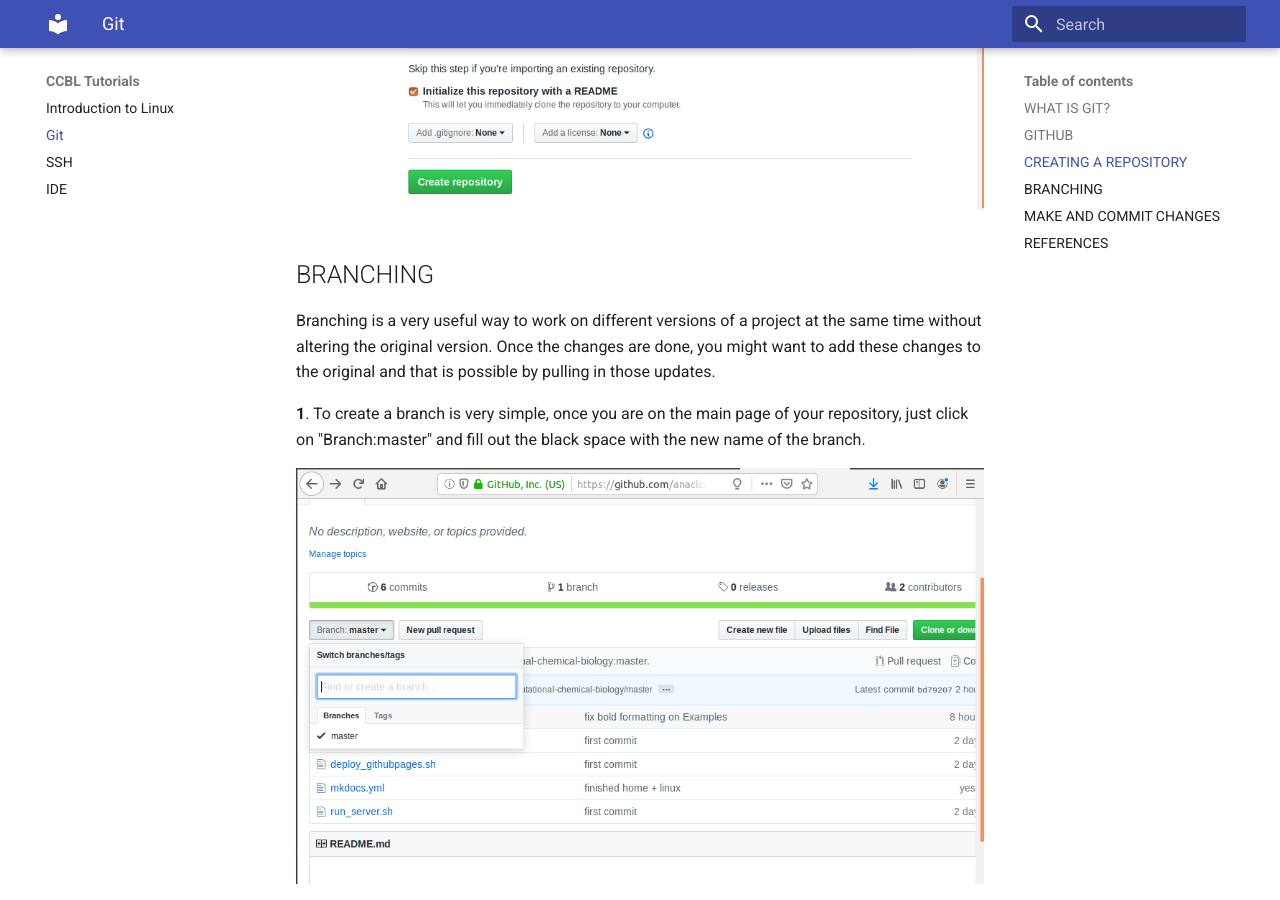
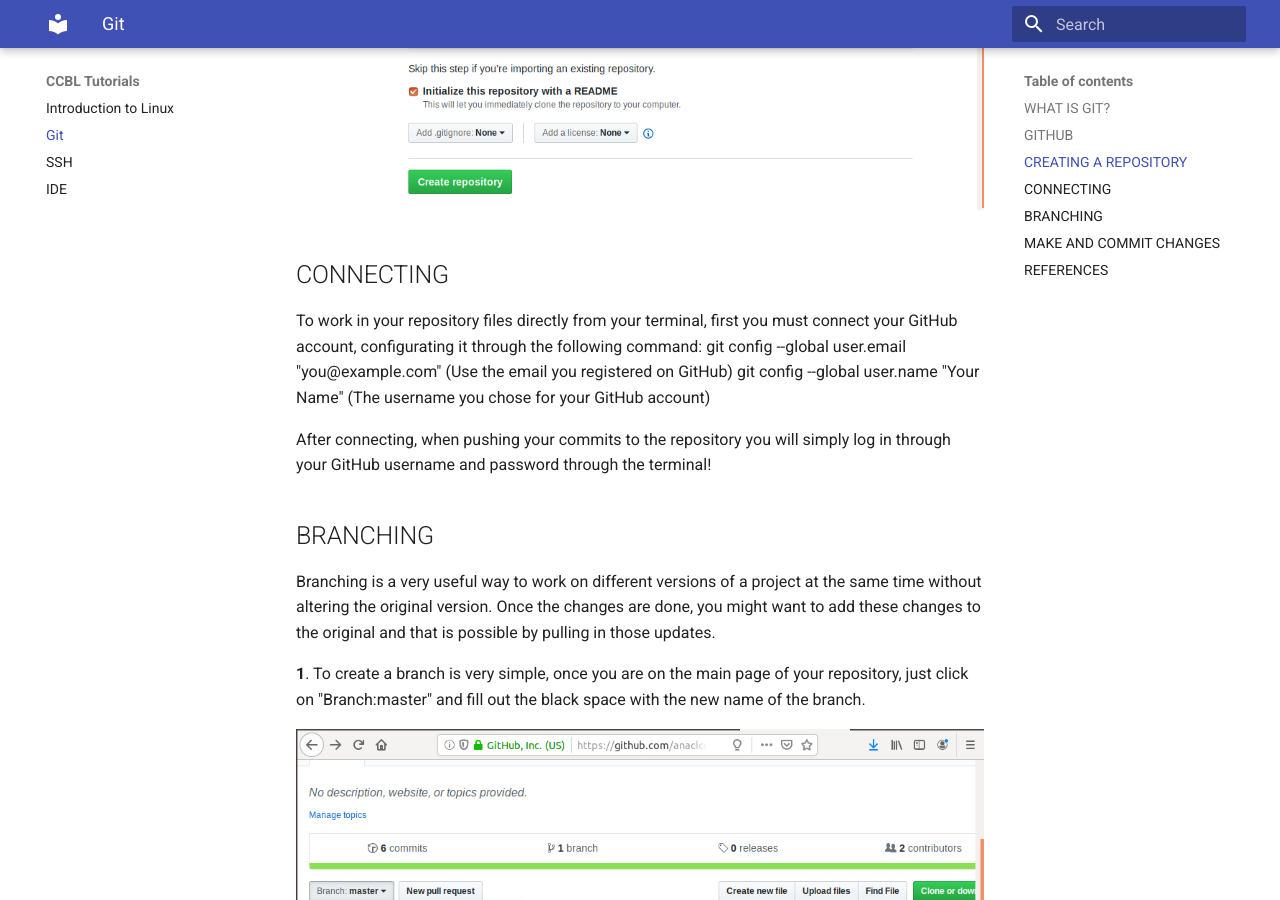
Before and after one commit to computational-chemical-biology/ccbl_tutorials, an MkDocs documentation site: the page built from docs/git.md, in a window 1280 px wide and 900 px high, scrolled down 1582 px. Built offline with MkDocs 1.6.1 and Material for MkDocs 9.7.7, drawn with Linux system fonts in a browser that asks for light colours; old or Windows-style settings are respelled for this version of MkDocs.

Commit message:
modified:   docs/git.md

```diff
--- a/docs/git.md
+++ b/docs/git.md
@@ -22,6 +22,12 @@
 
 ![repository github](img/term/repository.png)
 
+##CONNECTING
+To work in your repository files directly from your terminal, first you must connect your GitHub account, configurating it through the following command:
+git config --global user.email "you@example.com"  (Use the email you registered on GitHub)
+git config --global user.name "Your Name" (The username you chose for your GitHub account)
+
+After connecting, when pushing your commits to the repository you will simply log in through your GitHub username and password through the terminal!
 
 ##BRANCHING
 
```
